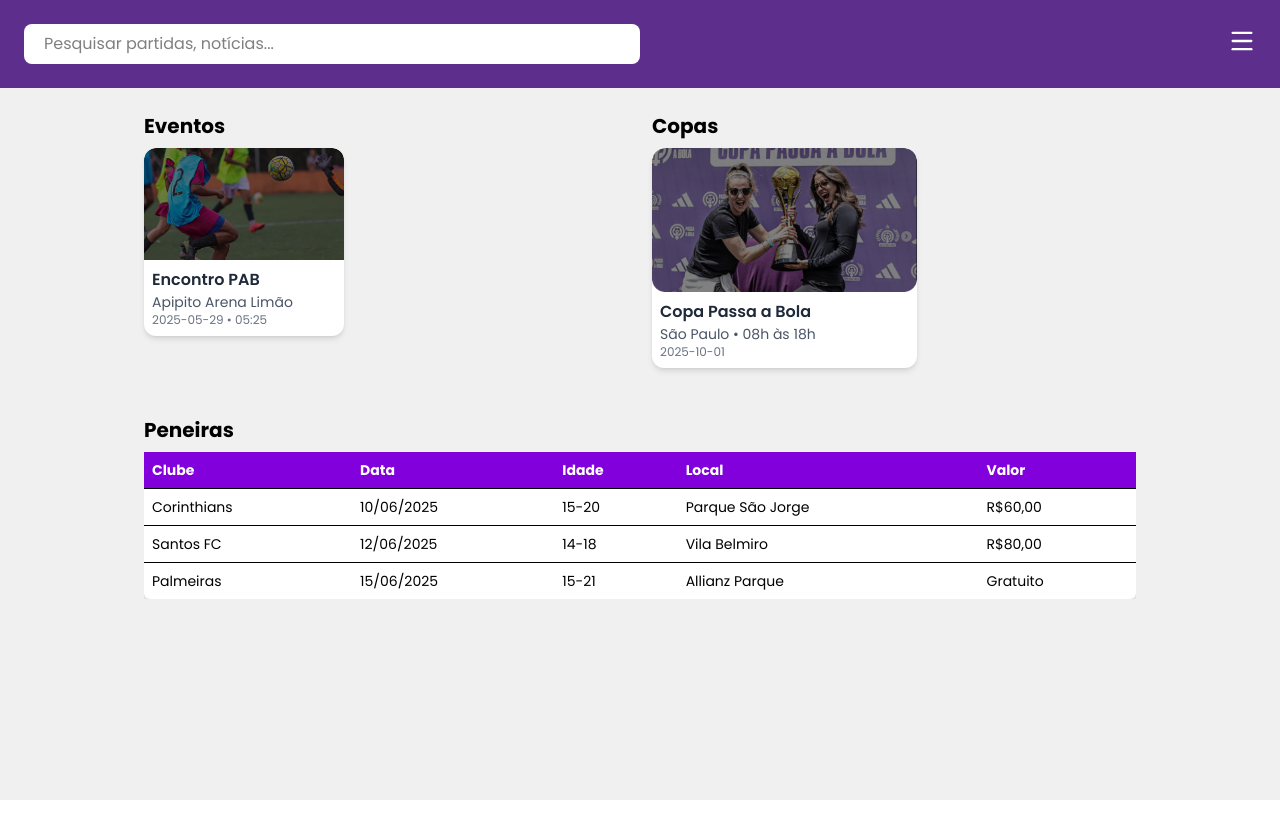
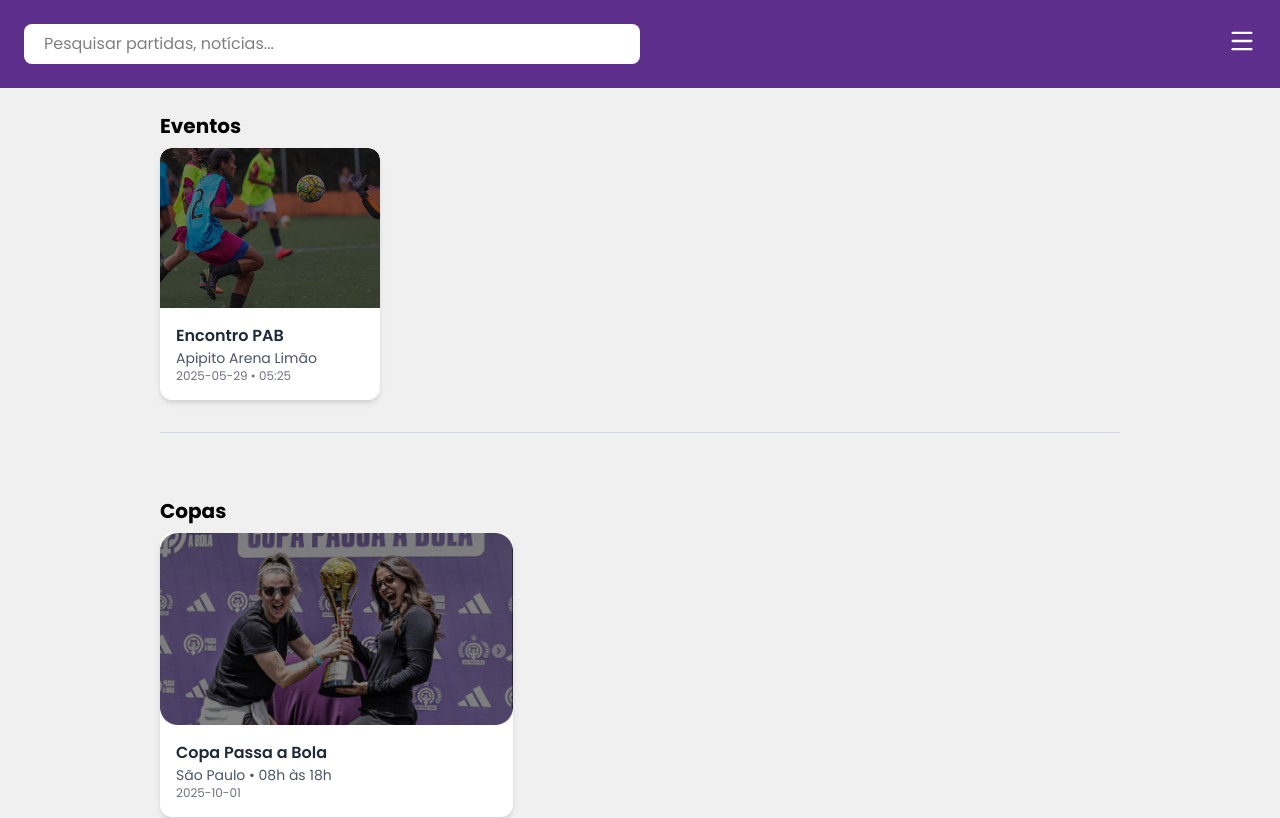
Before and after one commit to thns7/passa-a-bola, a Next.js app: page /events in a window 1280 px wide. Shown: the top 818 px of the page. Built offline with nearby package versions, Linux system fonts and the light colour scheme; sample sign-in values are in the browser's storage.

Commit message:
feat: Comunidade page desktop.

```diff
--- a/app/components/Header.js
+++ b/app/components/Header.js
@@ -71,7 +71,7 @@
 
           {/* Overlay menu full height */}
           {menuOpen && (
-            <div className="fixed inset-0 flex">
+            <div className="fixed inset-0 flex bg-[var(--black-opacity)]">
 
                 onClick={() => setMenuOpen(false)}
 
--- a/app/events/page.js
+++ b/app/events/page.js
@@ -50,25 +50,22 @@
       {/* Header */}
       <Header name={user.name || "Usuário"} />
 
-      {/* Conteúdo */}
-      <main className="flex-1 max-w-[24rem] lg:max-w-5xl mx-auto px-4 py-6 space-y-10 pb-28 w-full">
-        {/* Eventos e Copas lado a lado no desktop */}
-        <div className="grid grid-cols-1 lg:grid-cols-2 gap-6">
+      <main className="flex-1 w-full max-w-[24rem] md:max-w-5xl mx-auto px-4 md:px-8 py-6 space-y-10 pb-28 divide-y divide-gray-300">
           {/* Eventos */}
-          <section>
+          <section className="pb-6">
             <h2 className="text-xl font-bold mb-2">Eventos</h2>
-            <div className="flex gap-4 overflow-x-auto lg:overflow-x-visible lg:flex-wrap pb-2">
+            <div className="flex gap-4 overflow-x-auto md:overflow-visible md:flex-wrap pb-2">
               {eventos.map((ev) => (
                 <div
                   key={ev.id}
-                  className="min-w-[180px] lg:min-w-[200px] bg-white shadow-md rounded-xl overflow-hidden flex-shrink-0"
+                  className="min-w-[180px] md:min-w-[220px] bg-white shadow-md rounded-xl overflow-hidden flex-shrink-0"
                 >
                   <img
                     src={ev.img}
                     alt={ev.titulo}
-                    className="h-28 w-full object-cover rounded-t-xl"
+                    className="h-28 md:h-40 w-full object-cover rounded-t-xl"
                   />
-                  <div className="p-2">
+                  <div className="p-2 md:p-4">
                     <h3 className="font-semibold text-gray-800">{ev.titulo}</h3>
                     <p className="text-sm text-gray-600">{ev.local}</p>
                     <p className="text-xs text-gray-500">
@@ -81,20 +78,20 @@
           </section>
 
           {/* Copas */}
-          <section>
+          <section className="pt-6 pb-6">
             <h2 className="text-xl font-bold mb-2">Copas</h2>
-            <div className="flex gap-4 overflow-x-auto lg:overflow-x-visible lg:flex-wrap pb-2">
+            <div className="flex gap-4 overflow-x-auto md:overflow-visible md:flex-wrap pb-2">
               {copas.map((c) => (
                 <div
                   key={c.id}
-                  className="min-w-[240px] lg:min-w-[200px] bg-white shadow-md rounded-xl overflow-hidden flex-shrink-0"
+                  className="min-w-[240px] md:min-w-[220px] bg-white shadow-md rounded-xl overflow-hidden flex-shrink-0"
                 >
                   <img
                     src={c.img}
                     alt={c.titulo}
-                    className="h-36 w-full object-cover rounded-t-xl"
+                    className="h-36 md:h-48 w-full object-cover rounded-t-xl"
                   />
-                  <div className="p-2">
+                  <div className="p-2 md:p-4">
                     <h3 className="font-semibold text-gray-800">{c.titulo}</h3>
                     <p className="text-sm text-gray-600">
                       {c.local} • {c.hora}
@@ -105,30 +102,29 @@
               ))}
             </div>
           </section>
-        </div>
 
           {/* Peneiras */}
-        <section>
+          <section className="pt-6">
             <h2 className="text-xl font-bold mb-2">Peneiras</h2>
             <div className="overflow-x-auto">
-            <table className="w-full bg-white shadow-md rounded-md text-[11px] lg:text-sm">
+              <table className="w-full bg-white shadow-md rounded-md text-[11px] md:text-sm lg:text-base">
                 <thead className="bg-purple-700 text-white">
                   <tr>
-                  <th className="p-2 text-left">Clube</th>
-                  <th className="p-2 text-left">Data</th>
-                  <th className="p-2 text-left">Idade</th>
-                  <th className="p-2 text-left">Local</th>
-                  <th className="p-2 text-left">Valor</th>
+                    <th className="p-2 md:p-4 text-left">Clube</th>
+                    <th className="p-2 md:p-4 text-left">Data</th>
+                    <th className="p-2 md:p-4 text-left">Idade</th>
+                    <th className="p-2 md:p-4 text-left">Local</th>
+                    <th className="p-2 md:p-4 text-left">Valor</th>
                   </tr>
                 </thead>
                 <tbody>
                   {peneiras.map((p) => (
                     <tr key={p.id} className="border-t">
-                    <td className="p-2">{p.clube}</td>
-                    <td className="p-2">{p.data}</td>
-                    <td className="p-2">{p.idade}</td>
-                    <td className="p-2">{p.local}</td>
-                    <td className="p-2">{p.valor}</td>
+                      <td className="p-2 md:p-4">{p.clube}</td>
+                      <td className="p-2 md:p-4">{p.data}</td>
+                      <td className="p-2 md:p-4">{p.idade}</td>
+                      <td className="p-2 md:p-4">{p.local}</td>
+                      <td className="p-2 md:p-4">{p.valor}</td>
                     </tr>
                   ))}
                 </tbody>
@@ -138,7 +134,7 @@
       </main>
 
       {/* BottomNav fixa no mobile */}
-      <div className="fixed bottom-0 left-0 w-full z-50 lg:hidden">
+      <div className="fixed bottom-0 left-0 w-full z-50 md:hidden">
         <BottomNav activeIndex={active} onChange={setActive} />
       </div>
     </div>
--- a/app/globals.css
+++ b/app/globals.css
@@ -2,4 +2,5 @@
 
 :root {
   --primary-color: #5E2E8C;
+  --black-opacity: #00000059;
 }
--- a/app/home/page.js
+++ b/app/home/page.js
@@ -12,7 +12,7 @@
 
 export default function HomePage() {
   const [user, setUser] = useState(null);
-  const [active, setActive] = useState(0); // Para o BottomNav mobile
+  const [active, setActive] = useState(0);
   const router = useRouter();
 
   useEffect(() => {
@@ -52,7 +52,7 @@
     <div className="bg-[#F0F0F0] min-h-screen">
       <Header name={user.name || "Usuário"} />
 
-      {/* Mobile */}
+
       <div className="md:hidden px-4">
         <TituloAlt titulo="Ao vivo" />
 
@@ -107,7 +107,7 @@
           Sair
         </button>
 
-        {/* BottomNav mobile */}
+
         <div className="fixed bottom-0 left-0 right-0 md:hidden">
           <BottomNav activeIndex={active} onChange={setActive} />
         </div>
```
Also changed, not shown: app/comunidade/page.js (+54 -16 lines). Lines whose indentation alone changed are shown as unchanged.
